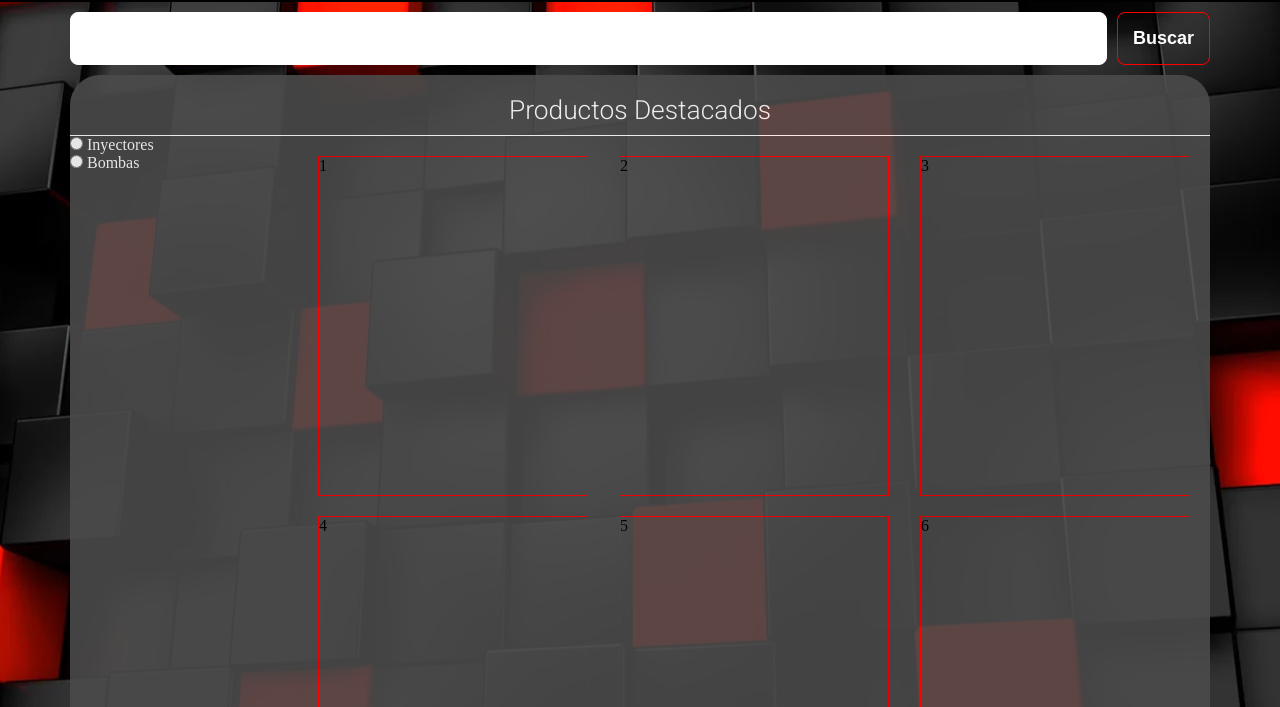
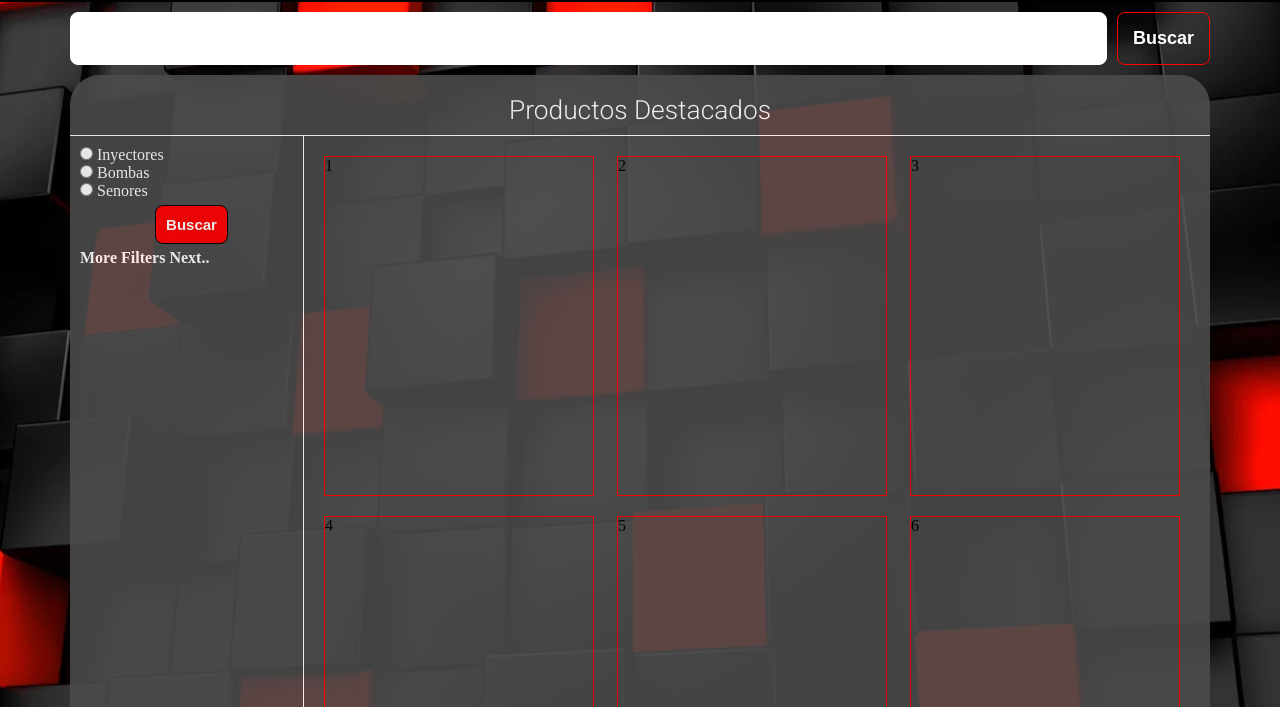
Before and after one commit to TomasDiStefano/Shoping-Cart-DieselJuncal, a plain HTML site: page index.html in a window 1280 px wide. Shown: the part 93-800 px from the top of the page. Drawn offline with Linux system fonts and the light colour scheme.

Commit message:
Add Filter button

```diff
--- a/index.html
+++ b/index.html
@@ -42,22 +42,27 @@
                 </div>
 
                 <div class="grid-container">
-                    <aside class="filters">
-                        <form action="">
-                            <div class="">
+                    <aside class="filters__container">
+                        <form class="filters__form" action="">
+                            <div class="filters_form--items">
                                 <input name="identificador" type="radio" value="Inyectores" id="Inyectores">
                                 <label for="Inyectores"> Inyectores</label>
                             </div>
-                            <div class="">
+                            <div class="filters_form--items">
                                 <input name="identificador" type="radio" value="Bombas" id="Bombas">
                                 <label for="Bombas"> Bombas</label>
                             </div>
+                            <div class="filters_form--items">
+                                <input name="identificador" type="radio" value="Sensores" id="Sensores">
+                                <label for="sesnores"> Senores</label>
+                            </div>
+                            <div class="filters__button--container">
+                                <button class="filters__button">Buscar</button>
+                            </div>
+
                         </form>
-                        <!-- <ul class="filters__list">
-                            <li class="filters__list--item">Inyectores</li>
-                            <li class="filters__list--item">Bombas</li>
-                            <li class="filters__list--item">Sensores</li>
-                        </ul> -->
+
+                        <h1>More Filters Next..</h1>
                     </aside>
 
                     <section class="products">
--- a/sass/_filters.scss
+++ b/sass/_filters.scss
@@ -1,7 +1,10 @@
  @use 'variables' as var;
+ @import 'mixins';
 
 
  .grid-container{
+  padding: 10px;
+  padding-top: 0px;
    display: grid;
    grid-template-columns: 100%;
    grid-template-areas:
@@ -16,9 +19,38 @@
    }
  }
  .filters{
+  &__container{
+    border-right: 1px solid white;
     color: white;
-    &__list{
-      text-decoration: none;
-      list-style: none;
+    @media (max-width: 768px){
+      border: none;
     }
+  }
+
+  &__form{
+    padding-top: 10px;
+  }
+
+  &__button{
+    &--container{
+      padding: 5px;
+      display: flex;
+      justify-content: center;
+    }
+    background-color: red; /* Green */
+    border-radius: 8px;
+    border: 1.5px solid black;
+    color: white;
+    padding: 10px 10px;
+    text-align: center;
+    font-family: "kulim-park", sans-serif;
+    font-size: 15px;
+    font-weight: 750;
+    transition: color 0.5s;
+    &:hover{
+        cursor: pointer;
+        color: black;
+    }
+  }
+
  }
```
Also changed, not shown: sass/_form.scss (renamed from sass/form.scss), sass/_mixins.scss (line endings or trailing spaces), styles.css, 1 other file.
